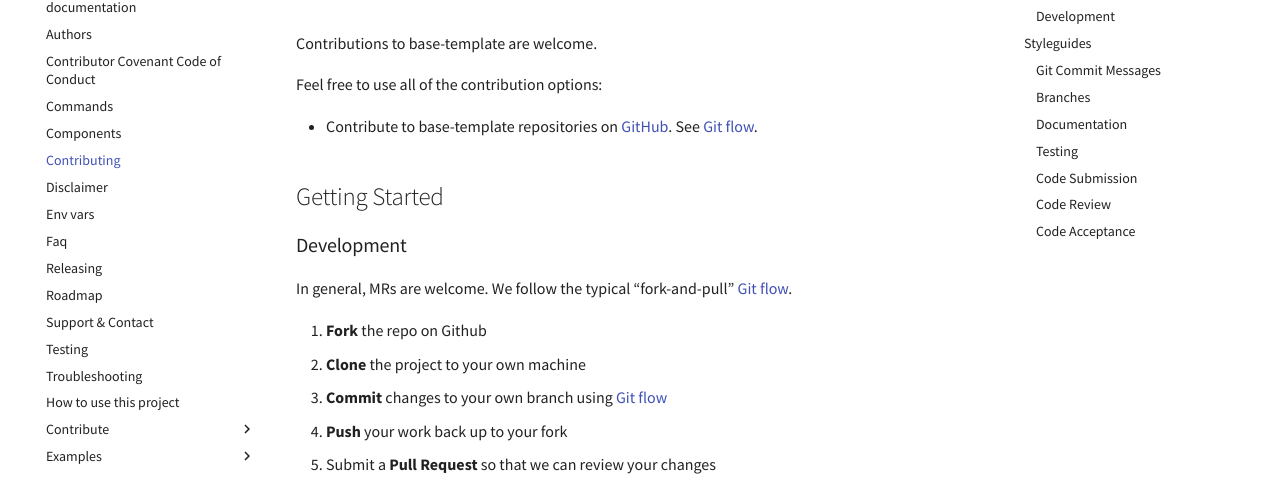
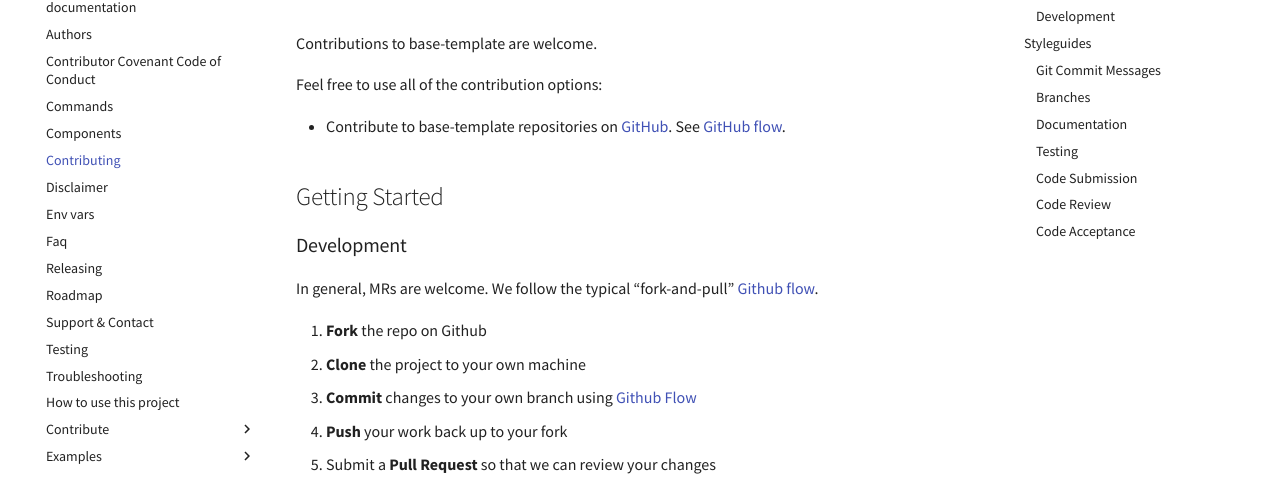
Before and after one commit to hadenlabs/base-template, an MkDocs documentation site: the page built from docs/contributing.md, in a window 1280 px wide and 900 px high. Shown: the part 149-642 px from the top of the window. Built offline with MkDocs 1.6.1 and Material for MkDocs 9.7.7, drawn with Linux system fonts in a browser that asks for light colours; comment, search, counter and statistics services are not loaded.

Commit message:
fix(docs): implement github-flow (#57)

```diff
--- a/docs/contributing.md
+++ b/docs/contributing.md
@@ -12,20 +12,20 @@ Contributions to base-template are welcome.
 
 Feel free to use all of the contribution options:
 
-- Contribute to base-template repositories on [GitHub](https://github.com/hadenlabs/base-template). See [Git flow](./contribute/github-flow.md).
+- Contribute to base-template repositories on [GitHub](https://github.com/hadenlabs/base-template). See [GitHub flow](./contribute/github-flow.md).
 
 ## Getting Started
 
 ### Development
 
-In general, MRs are welcome. We follow the typical "fork-and-pull" [Git flow](./contribute/github-flow.md).
+In general, MRs are welcome. We follow the typical "fork-and-pull" [Github flow](./contribute/github-flow.md).
 
-1.  **Fork** the repo on Github
-2.  **Clone** the project to your own machine
-3.  **Commit** changes to your own branch using [Git flow](./contribute/github-flow.md)
-4.  **Push** your work back up to your fork
+1. **Fork** the repo on Github
+2. **Clone** the project to your own machine
+3. **Commit** changes to your own branch using [Github Flow](./contribute/github-flow.md)
+4. **Push** your work back up to your fork
 
-5.  Submit a **Pull Request** so that we can review your changes
+5. Submit a **Pull Request** so that we can review your changes
 
 **NOTE:** Be sure to rebase the latest changes from "upstream" before making a pull request!
 
@@ -69,7 +69,7 @@ Examples commit messages:
 
 ### Branches
 
-See [Git flow](./contribute/github-flow.md).
+See [Github Flow](./contribute/github-flow.md).
 
 ### Documentation
 
```
Also changed, not shown: docs/commands.md (+2 -0 lines), docs/examples/common.md (+7 -1 lines), docs/roadmap.md (+0 -4 lines).
